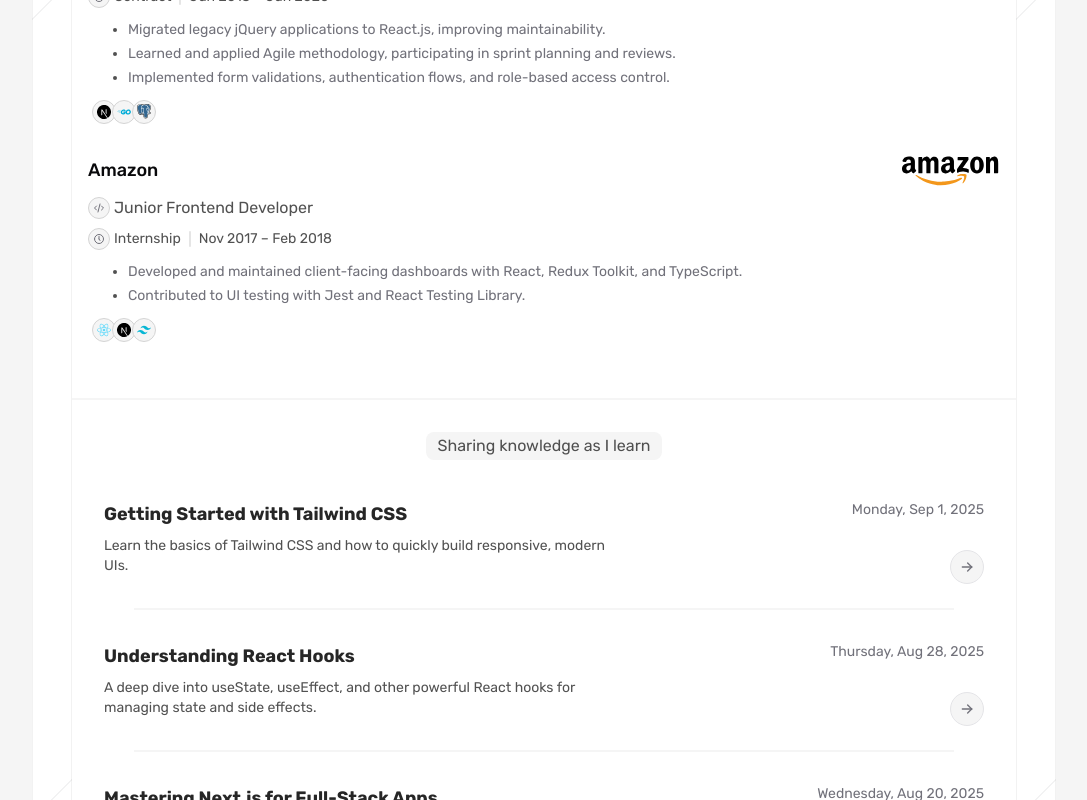
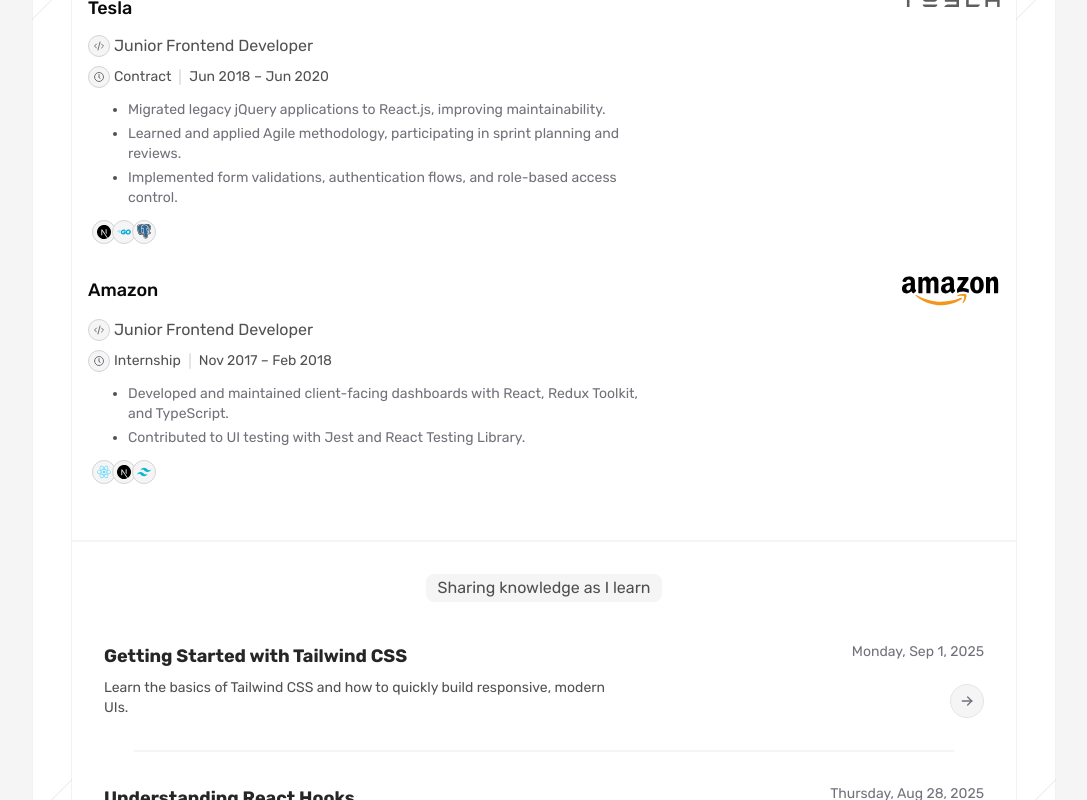
Before and after one commit to LokeshXs/Minimal-Portfolio-Template, a Next.js app: page / in a window 1280 px wide. Shown: the part 2000-2800 px from the top of the page, without its empty margins (96-1183 px from the left). Built offline with nearby package versions, Linux system fonts and the light colour scheme.

Commit message:
responsiveness of homepage

```diff
--- a/src/app/layout.tsx
+++ b/src/app/layout.tsx
@@ -78,7 +78,7 @@
           </div>
 
           {children}
-          <Container className="px-0 pt-0 md:px-0">
+          <Container className="px-0 pt-0 md:px-0 max-md:pt-0" >
             <div className="mx-auto block h-[2px] w-full bg-muted" />
             <div className="x-4 md:px-10">
               <Footer />
--- a/src/components/Container.tsx
+++ b/src/components/Container.tsx
@@ -9,6 +9,6 @@
   className?: string;
 }) {
   return (
-    <section className={cn("max-w-5xl w-full mx-auto bg-white  dark:bg-neutral-900 px-4 md:px-10  pt-24   ", className)}>{children}</section>
+    <section className={cn("max-w-5xl w-full mx-auto bg-white  dark:bg-neutral-900 px-4 md:px-10  pt-24 max-md:pt-14   ", className)}>{children}</section>
   );
 }
--- a/src/components/MobileNavBar.tsx
+++ b/src/components/MobileNavBar.tsx
@@ -33,7 +33,7 @@
 
   return (
     <MobileNavContextProvider>
-      <Container className="fixed inset-x-0 top-0 z-10 bg-white/80 backdrop-blur-lg dark:bg-neutral-900/80 px-4 py-2 shadow-custom ">
+      <div className="fixed inset-x-0 top-0 z-10 bg-white/80 backdrop-blur-lg dark:bg-neutral-900/80 px-4 py-2 shadow-custom  max-w-5xl w-full mx-auto      ">
         <nav
 
           className="relative mx-auto flex items-center justify-between gap-6 overflow-hidden  "
@@ -129,7 +129,7 @@
           </motion.ul>
         </nav>
        <MobileNavPanel/>
-      </Container>
+      </div>
     </MobileNavContextProvider>
   );
 }
--- a/src/components/NavBar.tsx
+++ b/src/components/NavBar.tsx
@@ -34,7 +34,7 @@
   });
 
   return (
-    <Container className="fixed inset-x-0 top-0 z-10 bg-transparent px-4 py-4 md:px-14 dark:bg-transparent">
+    <Container className="fixed inset-x-0 top-0 z-10 bg-transparent px-4 py-4 md:px-14 dark:bg-transparent ">
       <motion.nav
 
         animate={{
--- a/src/components/common/AnimatedSubHeading.tsx
+++ b/src/components/common/AnimatedSubHeading.tsx
@@ -12,6 +12,7 @@
                 transition={{ delay: 0.1 + idx / 10 }}
                 viewport={{once:true}}
                 key={`${word}-${idx}`}
+                className=" max-sm:text-sm"
               >
                 {word}&nbsp;
               </motion.span>
--- a/src/components/landing/BlogsSection.tsx
+++ b/src/components/landing/BlogsSection.tsx
@@ -5,36 +5,39 @@
 
 export default function BlogsSection() {
   return (
-    <div className="py-8  px-4">
-     <div className=" flex justify-center ">
+    <div className="px-4 py-8 max-sm:py-6">
+      <div className="flex justify-center">
+        <AnimatedSubheading subheading=" Sharing knowledge as I learn" />
+      </div>
 
-      <AnimatedSubheading subheading=" Sharing knowledge as I learn"/>
-     </div>
-
-      <div className="py-6 space-y-4">
+      <div className="space-y-4 max-sm:space-y-2 py-6">
         {BLOGS.slice(0, 3).map((blog, idx) => (
           <div key={`blog-${idx}`} className="relative">
             <Link href={`/${blog.slug}`} className="group relative block p-4">
-              <div className="relative z-[2] flex items-start justify-between gap-6 overflow-hidden">
-                <div className="space-y-2">
-                  <h3 className="text-lg font-bold text-primary-foreground">{blog.title}</h3>
-                  <p className="text-primary-foreground/80 line-clamp-3 max-w-lg text-sm">
+              <div className="relative z-[2] overflow-hidden space-y-2">
+                <div className="flex items-start max-sm:flex-col justify-between gap-4 max-sm:gap-[2px] ">
+                  <h3 className="text-primary-foreground text-lg max-sm:text-base font-bold">
+                    {blog.title}
+                  </h3>
+
+                  <p className="text-muted-foreground text-sm text-nowrap">
+                    {blog.published_at}
+                  </p>
+                </div>
+                <div className="flex items-end justify-between gap-4">
+                  <p className="text-primary-foreground/80 line-clamp-3 max-w-lg text-sm  max-sm:max-w-full">
                     {blog.description}
                   </p>
+                  <div className="bg-muted rounded-full border p-2 max-sm:p-1">
+                    <IconArrowRight className="text-muted-foreground h-4 w-4 max-sm:h-3 max-sm:w-3 transition-all duration-500 group-hover:-rotate-45" />
+                  </div>
                 </div>
-
-                <p className="text-muted-foreground text-sm text-nowrap">
-                  {blog.published_at}
-                </p>
               </div>
-              <div className="absolute top-0 left-0 z-0 h-full w-0 rounded-lg bg-gradient-to-r from-accent/40 to-transparent transition-all duration-500 group-hover:w-full" />
-              <div className="absolute right-4 bottom-2 rounded-full bg-muted p-2  border">
-                <IconArrowRight className="text-muted-foreground h-4 w-4 transition-all duration-500 group-hover:-rotate-45" />
-              </div>
+              <div className="from-accent/40 absolute top-0 left-0 z-0 h-full w-0 rounded-lg bg-gradient-to-r to-transparent transition-all duration-500 group-hover:w-full" />
             </Link>
 
             {idx !== 2 && (
-              <div className="mx-auto mt-4 block h-[2px] w-[90%] bg-muted" />
+              <div className="bg-muted mx-auto mt-4 block h-[2px] w-[90%]" />
             )}
           </div>
         ))}
--- a/src/components/landing/ExperienceSection.tsx
+++ b/src/components/landing/ExperienceSection.tsx
@@ -13,7 +13,7 @@
 
 export default function ExperienceSection() {
   return (
-    <div className="py-8  px-4">
+    <div className="px-4 py-8 max-sm:py-6">
       <div className="flex justify-center">
         <AnimatedSubheading subheading="Worked at reputed firms" />
       </div>
@@ -22,6 +22,7 @@
         {EXPERIENCE.map((exp, idx) => (
           <div key={`exp-${idx}`} className="flex items-start gap-12">
             <div className="flex flex-1 flex-col gap-3">
+              <div className="flex items-start justify-between gap-3">
                 <div className="flex items-center gap-3">
                   <p className="text-lg font-medium">{exp.companyName}</p>{" "}
                   {idx === 0 && (
@@ -30,26 +31,39 @@
                     </div>
                   )}
                 </div>
+                <div>
+                  <Image
+                    src={exp.companyLogoPath}
+                    alt={exp.companyName}
+                    width={100}
+                    height={100}
+                  />
+                </div>
+              </div>
               <div className="flex flex-1 flex-col gap-2">
-                <p className="flex items-center gap-1  text-primary-foreground/80">
-                  <span className="text-muted-foreground shrink-0 rounded-full border border-accent bg-muted p-1">
+                <p className="text-primary-foreground/80 flex items-center gap-1 max-sm:text-sm">
+                  <span className="text-muted-foreground border-accent bg-muted shrink-0 rounded-full border p-1">
                     <IconCode className="h-3 w-3" />{" "}
                   </span>
                   {exp.designation}{" "}
                 </p>{" "}
                 <div className="flex items-center gap-1">
-                 <span className="text-muted-foreground shrink-0 rounded-full border border-accent bg-muted p-1">
+                  <span className="text-muted-foreground border-accent bg-muted shrink-0 rounded-full border p-1">
                     <IconClockHour5 className="h-3 w-3" />{" "}
                   </span>
                   <div className="flex items-center gap-2">
-                    <p className="text-primary-foreground/80 text-sm">{exp.jobType}</p>
+                    <p className="text-primary-foreground/80 text-sm">
+                      {exp.jobType}
+                    </p>
                     <div className="h-4 w-[2px] rounded-full bg-neutral-200" />
-                    <p className="text-primary-foreground/80 text-sm">{exp.period}</p>
+                    <p className="text-primary-foreground/80 text-sm">
+                      {exp.period}
+                    </p>
                   </div>
                 </div>
               </div>
-              <div className="flex items-start gap-1 pl-10">
-                <ul className="marker:text-secondary/80 text-muted-foreground list-disc space-y-1 text-sm">
+              <div className="flex items-start gap-1 pl-10 max-sm:pl-6">
+                <ul className="marker:text-secondary/80 text-muted-foreground list-disc space-y-1 text-sm max-w-lg max-sm:max-w-full">
                   {exp.expPoints.map((point, i) => (
                     <li key={`point-${idx}-${i}`}>{point}</li>
                   ))}
@@ -67,14 +81,6 @@
                 ))}
               </div>
             </div>
-            <div>
-              <Image
-                src={exp.companyLogoPath}
-                alt={exp.companyName}
-                width={100}
-                height={100}
-              />
-            </div>
           </div>
         ))}
       </div>
--- a/src/components/landing/HeroSection.tsx
+++ b/src/components/landing/HeroSection.tsx
@@ -8,7 +8,7 @@
 
 export default function HeroSection() {
   return (
-    <div className="px-4 py-8">
+    <div className="px-4 py-8 max-sm:py-6  ">
       <h1 className="text-primary-foreground text-2xl font-medium tracking-tight drop-shadow-xl md:text-4xl">
         {NAME.split(" ").map((word, idx) => (
           <motion.span
@@ -22,7 +22,7 @@
           </motion.span>
         ))}
       </h1>
-      <p className="text-muted-foreground max-w-xl pt-4 text-base break-normal">
+      <p className="text-muted-foreground max-w-xl pt-4 max-sm:pt-2 text-base max-sm:text-sm break-normal">
         {DESCRIPTION.split(" ").map((word, idx) => (
           <motion.span
             initial={{ opacity: 0, filter: "blur(10px)" }}
@@ -41,6 +41,7 @@
         whileInView={{ opacity: 1, filter: "blur(0px)", y: 0 }}
         transition={{ delay: 1, duration: 0.3 }}
         viewport={{ once: true }}
+        className="mt-2"
       >
         <Link href="/Lokesh_resume.pdf" target="_blank">
           <Button
--- a/src/components/landing/ProjectsSection.tsx
+++ b/src/components/landing/ProjectsSection.tsx
@@ -7,12 +7,12 @@
 
 export default function Projects() {
   return (
-    <div className="py-8  px-4">
+    <div className="py-8 max-sm:py-6  px-4">
       <div className="flex justify-center">
         <AnimatedSubheading subheading="I love building things" />
       </div>
 
-      <div className=" grid grid-cols-1 gap-10 gap-y-12 py-6 md:grid-cols-2">
+      <div className=" grid grid-cols-1 gap-10 max-sm:gap-4  py-6  md:grid-cols-2">
         {PROJECTS.slice(0,4).map((project, idx) => (
           <motion.div
             initial={{
```
Also changed, not shown: src/components/landing/ContactSection.tsx (+4 -4 lines), src/components/landing/TestimonialSection.tsx (+8 -8 lines). Lines whose indentation alone changed are shown as unchanged.
